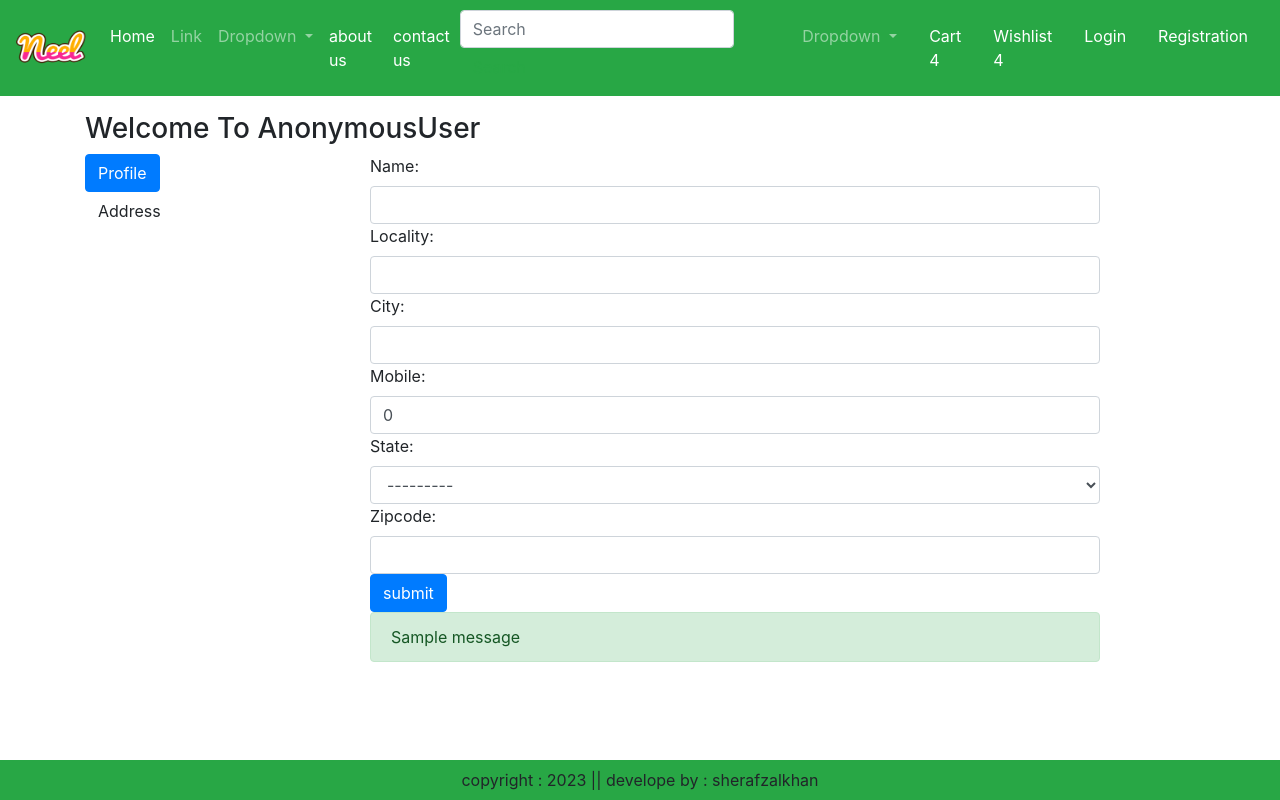
After one commit to sherAfzal861/online-store, a Django app: page /profile/ in a window 1280 px wide. The commit adds this page. Run offline with Django 4.2, Linux system fonts and the light colour scheme; tables that the repository leaves empty hold one stand-in row (values such as "Sample post"); one stand-in notice (Sample message) is shown; some libraries are stand-ins or nearby versions.

Commit message:
registration and login part completed
created a form.py file to make registration and login forms and other forms . Also created login , registration and profile templates . Related models and forms are completed

```diff
--- /dev/null
+++ b/app/forms.py
@@ -0,0 +1,39 @@
+from django import forms
+from django.contrib.auth.forms import UserCreationForm, AuthenticationForm, UsernameField,PasswordChangeForm
+from django.contrib.auth.models import User
+from . models import Customer
+
+class LoginForm(AuthenticationForm):
+    username = UsernameField(widget=forms.TextInput(attrs={'autofocus' : 'True','class':'form-control'}))
+    password = forms.CharField(widget=forms.PasswordInput(attrs={'autocomplete':'current-password','class':'form-control'}))
+
+class CustomerRegistrationForm(UserCreationForm):
+    username = forms.CharField(widget=forms.TextInput(attrs={'autofocus':'True',
+                                                             'class':'form-control'}))
+    email = forms.EmailField(widget=forms.EmailInput(attrs={'class':'form-control'}))
+    password1 = forms.CharField(label='Password', widget=forms.PasswordInput(attrs={
+        'class':'form-control'
+    }))
+    password2 = forms.CharField(label='Confirm Password', widget=forms.PasswordInput(
+        attrs={'class':'form-control'}
+    ))
+
+    class Meta:
+         model = User
+         fields = ['username', 'email', 'password1', 'password2']
+
+class MyPasswordResetForm(PasswordChangeForm):
+    pass
+
+class CustomerProfileForm(forms.ModelForm):
+    class Meta:
+        model = Customer
+        fields = ['name', 'locality', 'city', 'mobile', 'state', 'zipcode']
+        widgets={
+            'name': forms.TextInput(attrs={'class':'form-control'}),
+            'locality': forms.TextInput(attrs={'class':'form-control'}),
+            'city': forms.TextInput(attrs={'class':'form-control'}),
+            'mobile': forms.NumberInput(attrs={'class':'form-control'}),
+            'state': forms.Select(attrs={'class':'form-control'}),
+            'zipcode': forms.NumberInput(attrs={'class':'form-control'}),
+        }
--- a/app/models.py
+++ b/app/models.py
@@ -1,7 +1,18 @@
 from django.db import models
-
+from django.contrib.auth.models import User
 # Create your models here.
 
+STATE_CHOICES = (
+    ('Mianwali','Mianwali'),
+    ('Bhakar', 'Bhakar'),
+    ('NawabShah', 'NawabShah'),
+    ('Chakrala', 'Chakrala'),
+    ('Talagang', 'Talagang'),
+    ('Sargodha', 'Sargodha'),
+    ('Lahore', 'Lahore'),
+    ('Islamabad', 'Islamabad'),
+    ('Karachi', 'Karachi')
+)
 CATEGORY_CHOICES = (
     ('CR', 'Curd'),
     ('ML', 'Milk'),
@@ -10,7 +21,7 @@ CATEGORY_CHOICES = (
     ('PN', 'Paneer'),
     ('GH', 'Ghee'),
     ('CZ', 'Cheese'),
-    ('IX', "Ixe-Creams"),
+    ('IC', "Ice-Creams"),
 )
 class Product(models.Model):
     title = models.CharField(max_length=100)
@@ -23,3 +34,14 @@ class Product(models.Model):
     product_image = models.ImageField(upload_to='product')
     def __str__(self):
         return self.title
+
+class Customer(models.Model):
+    user = models.ForeignKey(User, on_delete=models.CASCADE)
+    name = models.CharField(max_length=200)
+    locality = models.CharField(max_length=200)
+    city = models.CharField(max_length=50)
+    mobile = models.IntegerField(default=0)
+    zipcode = models.IntegerField()
+    state = models.CharField(choices=STATE_CHOICES, max_length=100)
+    def __str__(self):
+        return self.name
--- a/app/templates/base.html
+++ b/app/templates/base.html
@@ -60,10 +60,10 @@
 
             </li>
             <li class="nav-item">
-              <a class="nav-link text-white" href="#">about us</a>
+              <a class="nav-link text-white" href="{% url 'about' %}">about us</a>
             </li>
             <li class="nav-item">
-              <a class="nav-link text-white" href="#">contact us</a>
+              <a class="nav-link text-white" href="{% url 'contact' %}">contact us</a>
             </li>
           </ul>
           <form class="form-inline my-2 my-lg-0">
@@ -76,7 +76,7 @@
                 Dropdown
               </a>
               <ul class="dropdown-menu" aria-labelledby="profileDropdown">
-                <li><a class="dropdown-item" href="#">Profile</a></li>
+                <li><a class="dropdown-item" href="{% url 'profile' %}">Profile</a></li>
                 <li><a class="dropdown-item" href="#">Orders</a></li>
                 <li><a class="dropdown-item" href="#">Change Password</a></li>
                 <li><a class="dropdown-item" href="#">Logout</a></li>
@@ -90,10 +90,10 @@
               <a href="#" class="nav-link text-white">Wishlist 4</a>
             </li>
             <li class="nav-item mx-2">
-              <a href="#" class="nav-link text-white">Login</a>
+              <a href="{% url 'login' %}" class="nav-link text-white">Login</a>
             </li>
             <li class="nav-item mx-2">
-              <a href="#" class="nav-link text-white">Registration</a>
+              <a href="{% url 'customerregistration' %}" class="nav-link text-white">Registration</a>
             </li>
           </ul>
         </div>
--- a/app/templates/index.html
+++ b/app/templates/index.html
@@ -72,7 +72,7 @@
         data-wow-duration="1s" data-wow-delay="0.6s"
         style="animation-name: none;">
             <div class="goodnesssec buttermilk buttermilk">
-             <a href="{% url 'category' 'IX' %}">
+             <a href="{% url 'category' 'IC' %}">
                     <div class="goodnessseccount text-center">
                          <img src="{% static 'images/products/kulfi.png' %}"
                          class="img-fluid center-block" alt="" >
@@ -120,7 +120,7 @@
         data-wow-duration="1s" data-wow-delay="0.6s"
         style="animation-name: none;">
             <div class="goodnesssec buttermilk buttermilk">
-             <a href="{% url 'category' 'IX' %}">
+             <a href="{% url 'category' 'IC' %}">
                     <div class="goodnessseccount text-center">
                          <img src="{% static 'images/products/icbars.png' %}"
                          class="img-fluid center-block" alt="" >
--- a/app/templates/productdetail.html
+++ b/app/templates/productdetail.html
@@ -22,7 +22,7 @@
                     <li>{{product.composition}}</li>
                     <li>{{product.prodapp}}</li>
                 </ul>
-                <div class="buttons row flex" style="font-family:Rajdhani;">
+                <div class="buttons row flex" style="font-family:Rajdhani; margin-bottom:40px;">
                     <button type="submit" class="d-grid gap-2 btn1 btn btn-danger
                     p-1 m-1 btn-lg text-decoration-none text-white">Add to Cart</button>
                     <div class="btn btn-dark p-1 m-1 btn-lg"><a hrer="#"
--- /dev/null
+++ b/app/templates/profile.html
@@ -0,0 +1,44 @@
+{% extends 'base.html' %}
+{% load static %}
+{% block title %}Profile{% endblock title %}
+
+{% block maincontent %}
+<div class="container my-3">
+    <h3>
+        Welcome To <span class="text-capatalize"> {{request.user}}</span>
+    </h3>
+    <div class="row ">
+
+        <div class="col-sm-2 border-end">
+            <ul class="list-unstyled">
+                <li class="d-grid"><a href="{% url 'profile' %}" class="btn btn-primary">Profile</a></li>
+                <li class="d-grid"><a href="{% url 'profile' %}" class="btn">Address</a></li>
+            </ul>
+        </div>
+        <div class="col-sm-8 offset-sm-1">
+            <form action="" method="post" >
+                {% csrf_token%}
+                {% for fm in form %}
+                {{fm.label_tag}} {{fm}} <small class="text-danger">{{fm.errors|striptags}}</small>
+                {% endfor%}
+                <input type="submit" class="btn btn-primary text-center" value="submit">
+
+
+                {% if form.non_field_errors %}
+                    {% for error in form.non_field_errors %}
+                        <p class="alert alert-danger my-3">{{error}}</p>
+                    {% endfor %}
+                {% endif %}
+
+                {% if messages %}
+                    {% for msg in messages %}
+                    <div class="alert alert-{{msg.tags}}" role="alert">
+                        {{msg}}
+                    </div>
+                    {% endfor %}
+                {% endif %}
+            </form>
+        </div>
+    </div>
+</div>
+{% endblock maincontent %}
--- a/app/urls.py
+++ b/app/urls.py
@@ -2,9 +2,21 @@ from django.urls import path , include
 from . import views
 from django.conf import settings
 from django.conf.urls.static import static
+from django.contrib.auth import views as auth_view
+from . forms import LoginForm , MyPasswordResetForm
 urlpatterns = [
     path("", views.home , name = 'home'),
+    path("about/", views.about, name="about"),
+    path("contact", views.contact, name="contact"),
     path("category/<slug:val>",views.CategoryView.as_view(), name="category"),
     path("product-detail/<int:pk>", views.ProductDetail.as_view(), name="product-detail"),
     path("category-title/<val>", views.CategoryTitle.as_view(), name="category-title"),
+    path("profile/", views.ProfileView.as_view(), name="profile"),
+    #login authentication
+    path('registration/', views.CustomerRegistrationview.as_view(), name='customerregistration'),
+    path('accounts/login/', auth_view.LoginView.as_view(template_name='login.html',
+    authentication_form=LoginForm), name='login'),
+    path('password-reset/', auth_view.PasswordResetView.as_view
+         (template_name='app/password_reset.html', form_class=MyPasswordResetForm),
+         name='password_reset')
 ]+static(settings.MEDIA_URL, document_root=settings.MEDIA_ROOT)
--- a/app/views.py
+++ b/app/views.py
@@ -3,10 +3,18 @@ from django.http import HttpResponse
 from django.views import View
 from . models import Product
 from django.db.models import Count
+from . forms import CustomerRegistrationForm, CustomerProfileForm
+from django.contrib import messages
 # Create your views here.
 
 def home(request):
     return render(request, "index.html")
+
+def about(request):
+    return render(request, "about.html")
+
+def contact(request):
+    return render(request, "contact.html")
 
 class CategoryView(View):
     def get(self, request, val):
@@ -24,3 +32,24 @@ class CategoryTitle(View):
         product = Product.objects.filter(title = val)
         title = Product.objects.filter(category=product[0].category).values('title')
         return render(request, "category.html", locals())
+
+class CustomerRegistrationview(View):
+    def get(self, request):
+        form = CustomerRegistrationForm()
+        return render(request, "customerregistration.html", locals())
+
+    def post(self, request):
+        form = CustomerRegistrationForm(request.POST)
+        if form.is_valid():
+            form.save()
+            messages.success(request, "Congratulations! User Register successfully")
+        else:
+            messages.warning(request, "Invalid Input Data")
+        return render(request, "customerregistration.html", locals())
+
+class ProfileView(View):
+    def get(self,request):
+        form = CustomerProfileForm()
+        return render(request, "profile.html", locals())
+    def post(self,request):
+        return render(request, "profile.html", locals())
--- a/online_store/settings.py
+++ b/online_store/settings.py
@@ -119,6 +119,7 @@ USE_TZ = True
 STATIC_URL = '/static/'
 MEDIA_URL = '/media/'
 MEDIA_ROOT = BASE_DIR/'media'
+LOGIN_REDIRECT_URL = '/profile/'
 # Default primary key field type
 # https://docs.djangoproject.com/en/4.1/ref/settings/#default-auto-field
 
```
Also changed, not shown: app/admin.py (+6 -1 lines), app/templates/about.html (added, +44 -0 lines), app/templates/contact.html (added, +26 -0 lines), app/templates/customerregistration.html (added, +42 -0 lines), app/templates/login.html (added, +45 -0 lines), app/migrations/0002_alter_product_category.py (added), app/migrations/0003_alter_product_category.py (added), app/migrations/0004_alter_product_category.py (added), app/migrations/0005_alter_product_category.py (added), app/migrations/0006_customer.py (added), db.sqlite3.
